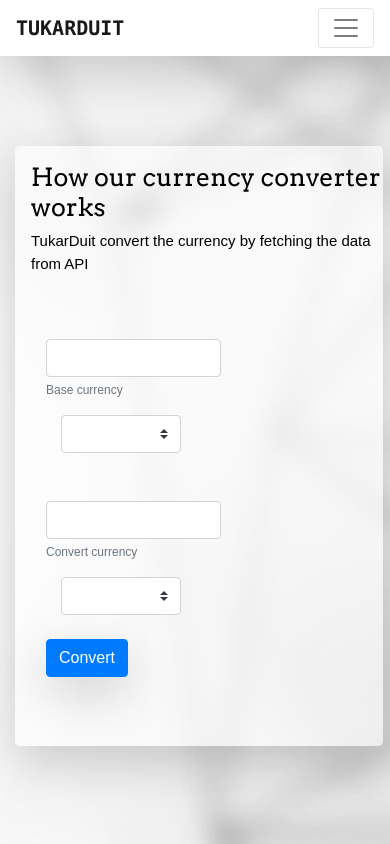
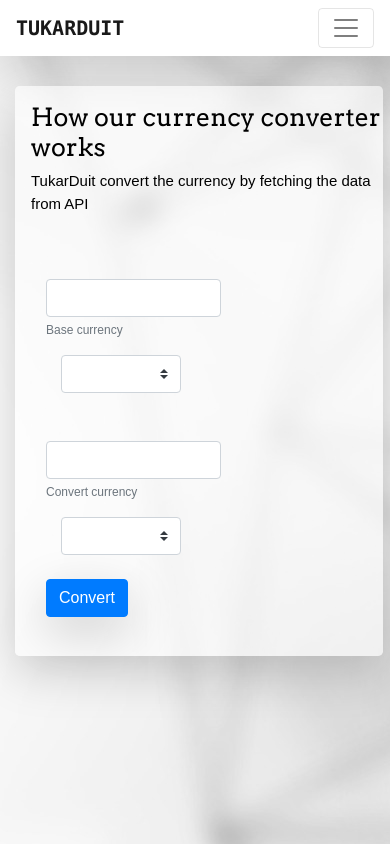
Before and after one commit to Firzan97/currency-converter, a Vue app: page / in a window 390 px wide. Built offline with nearby package versions, Linux system fonts and the light colour scheme; no server answers.

Commit message:
make convertermenu responsive

```diff
--- a/src/components/ConverterMenu.vue
+++ b/src/components/ConverterMenu.vue
@@ -201,13 +201,14 @@ export default {
 .duit {
 }
 
-@media screen and (max-width: 600px) {
+@media screen and (max-width: 769px) {
   img {
     display: none;
   }
   .converter-menu {
-    height: 600px;
+    height: 570px;
     width: 160%;
+    margin-top: 30px;
   }
   button {
     margin-right: 4px;
```
